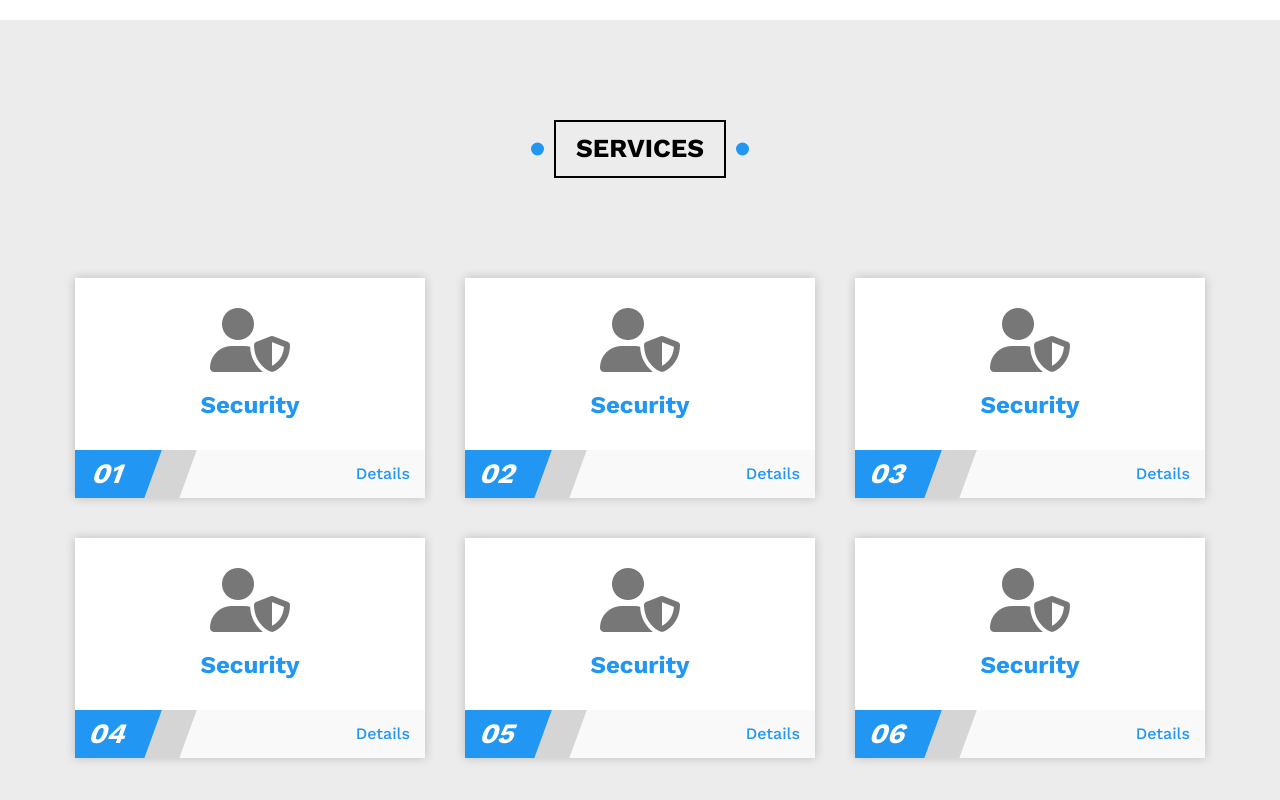
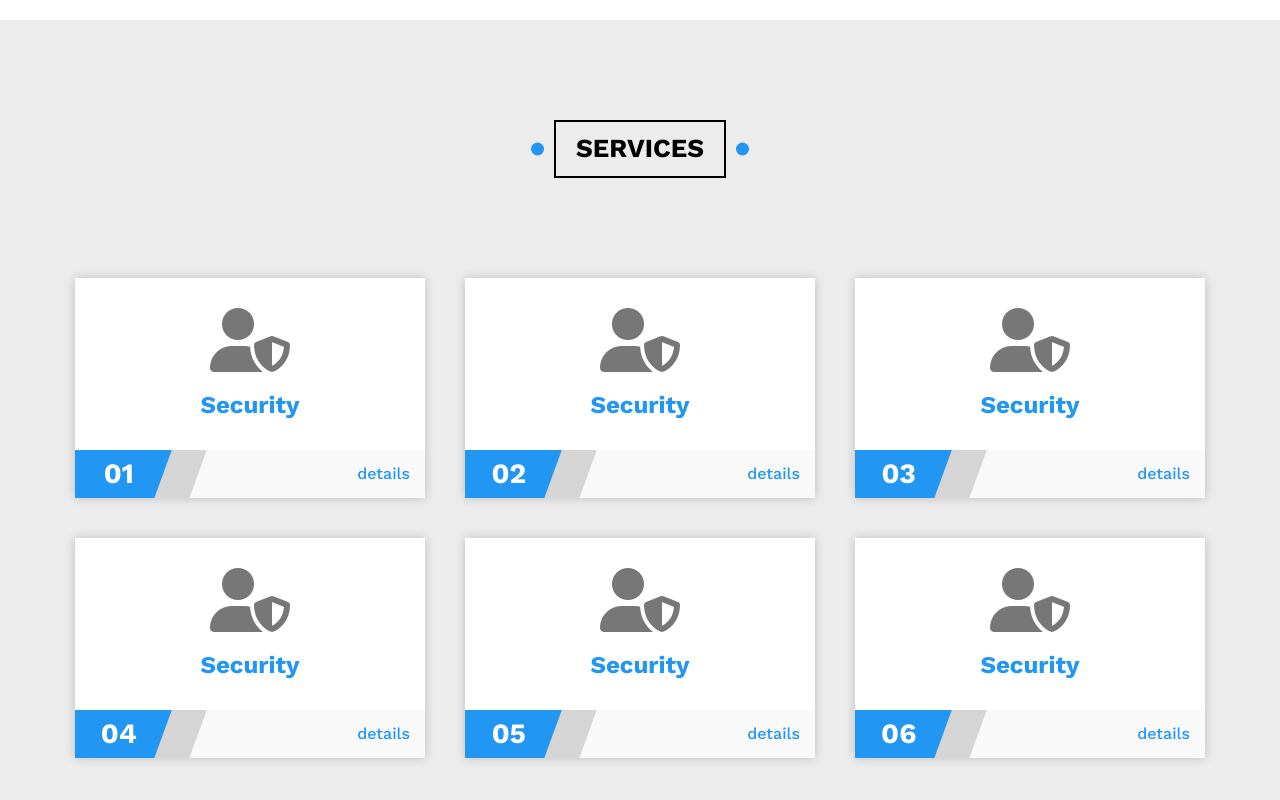
Before and after one commit to Elmohtarif2410/template-three, a plain HTML site: page index.html in a window 1280 px wide. Shown: the part 6591-7391 px from the top of the page. Drawn offline with nearby package versions, Linux system fonts and the light colour scheme.

Commit message:
updeted mistak

```diff
--- a/css/style.css
+++ b/css/style.css
@@ -897,26 +897,21 @@ header .arrow:hover {
     box-shadow: 0 0 15px rgb(0 0 0 / .3);
 }
 
-.services .cards .service:hover::before,
-.services .cards .service:hover::after {
-    width: 50%;
+.services .cards .service:hover::before {
+    width: 100%;
 }
 
-.services .cards .service::before,
-.services .cards .service::after {
+.services .cards .service::before {
     content: "";
     width: 0;
     height: 3px;
     background-color: #2196f3;
     position: absolute;
     top: 0;
-    transform: translateX(-50);
+    left: 50%;
+    transform: translateX(-50%);
     transition: var(--main-transition)
 }
-
-.services .cards .service::before {left: 50%}
-
-.services .cards .service::after {right: 50%}
 
 .services .service .title {
     padding: 30px 0;
@@ -942,17 +937,6 @@ header .arrow:hover {
 }
 
 .services .service .footer::before {
-    content: "";
-    width: 35%;
-    height: 100%;
-    background-color: #d5d5d5;
-    position: absolute;
-    top: 0;
-    left: 0;
-    transform: skewX(-20deg) translateX(-10px)
-}
-
-.services .service .footer::after {
     content: "0" counter(number);
     font-size: 28px;
     font-weight: bold;
@@ -963,10 +947,21 @@ header .arrow:hover {
     width: 25%;
     height: 100%;
     background-color: var(--main-color);
+    padding-right: 5%;
     position: absolute;
     top: 0;
     left: 0;
-    transform: skewX(-20deg) translateX(-10px)
+}
+
+.services .service .footer::after {
+    content: "";
+    width: 10%;
+    height: 100%;
+    background-color: #d5d5d5;
+    position: absolute;
+    top: 0;
+    left: 25%;
+    transform: skewX(-20deg)
 }
 
 .services .service .footer a {
```
